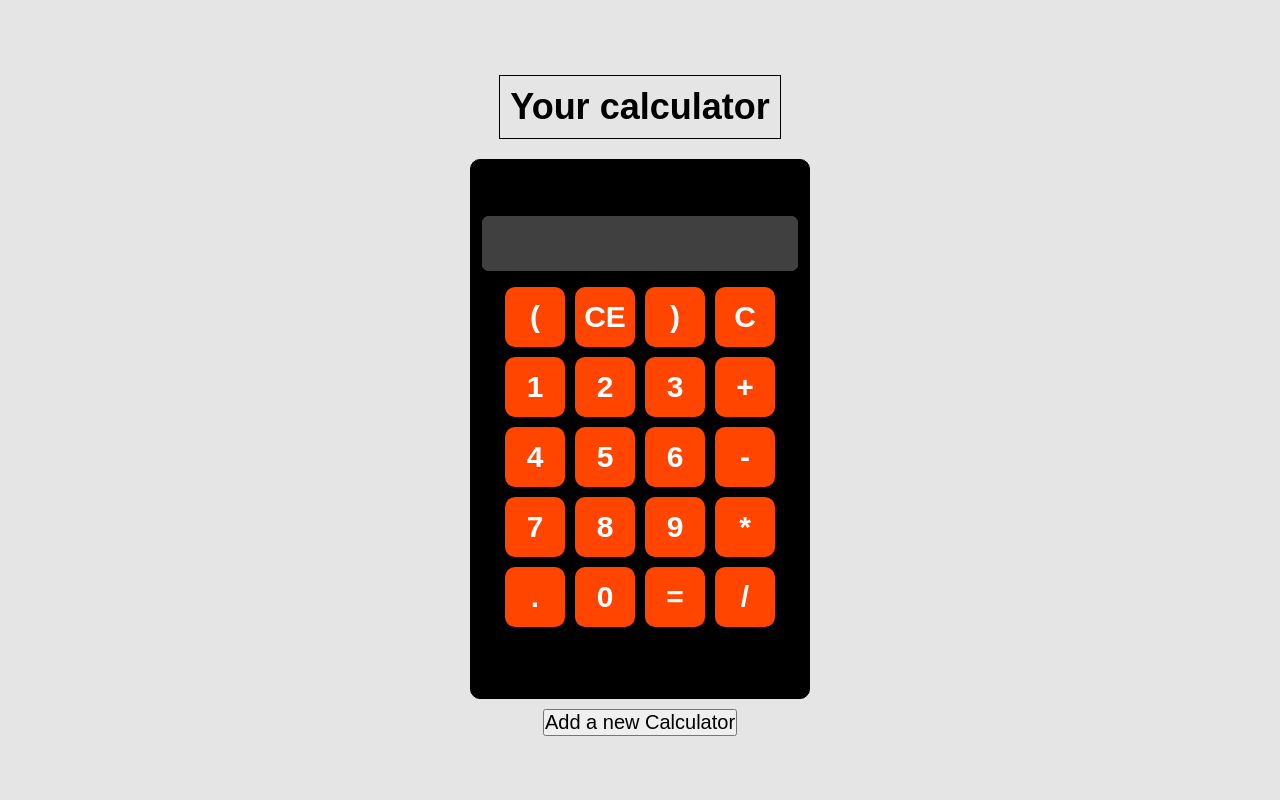
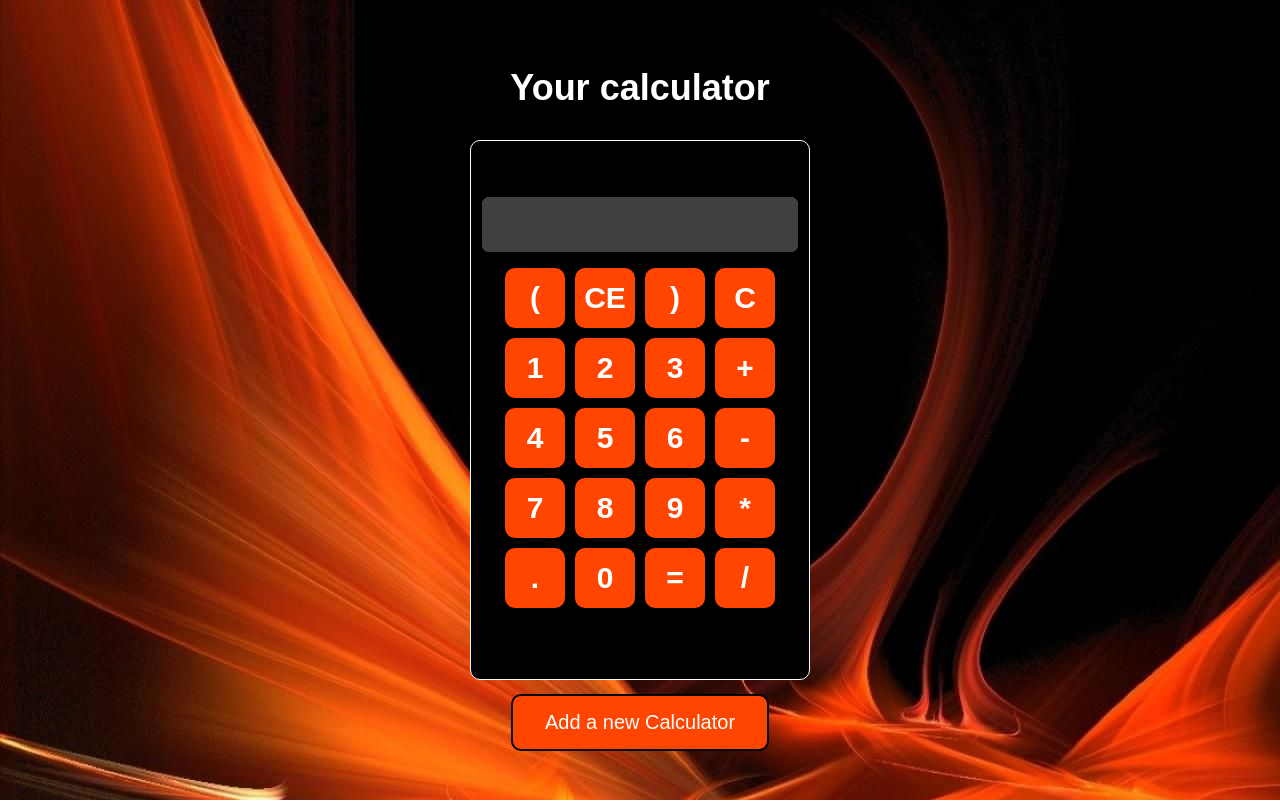
Before and after one commit to AvetBadalyan/ACA-Calculator-with-React, a React (Create React App) app: page / in a window 1280 px wide. Built offline with nearby package versions, Linux system fonts and the light colour scheme.

Commit message:
fix: styled the background and buttons

```diff
--- a/src/App.css
+++ b/src/App.css
@@ -12,8 +12,17 @@
   width: 100vw;
 }
 
-button {
+.calculator-add-button {
   font-size: 20px;
+  border: 2px solid black;
+  border-radius: 10px;
+  background-color: orangered;
+  padding: 15px 32px;
+  text-align: center;
+  text-decoration: none;
+  margin: 4px 2px;
+  cursor: pointer;
+  color: white;
 }
 
 .all-calculators {
--- a/src/App.js
+++ b/src/App.js
@@ -2,6 +2,7 @@ import { useState } from "react";
 import "./App.css";
 import CalculatorClass from "./Components/CalculatorClass";
 import Header from "./Components/Header";
+import background from "./bg.jpeg";
 
 function App() {
   const [calcArray, setCalcArray] = useState([1]);
@@ -10,7 +11,12 @@ function App() {
   };
 
   return (
-    <div className="App">
+    <div
+      className="App"
+      style={{
+        backgroundImage: `url(${background})`,
+      }}
+    >
       <Header />
       <div className="all-calculators">
         {calcArray.map((item) => (
@@ -18,7 +24,7 @@ function App() {
         ))}
       </div>
 
-      <button onClick={calculatorAddHandler}>Add a new Calculator</button>
+      <button onClick={calculatorAddHandler} className="calculator-add-button">Add a new Calculator</button>
     </div>
   );
 }
--- a/src/Components/CalculatorClass.css
+++ b/src/Components/CalculatorClass.css
@@ -1,6 +1,7 @@
 .calculator {
   box-sizing: border-box;
-  border: 1px solid black;
+  border: 1px solid white;
+  border-radius: 10px;
   display: flex;
   flex-direction: column;
   justify-content: center;
--- a/src/Components/Header.css
+++ b/src/Components/Header.css
@@ -6,4 +6,5 @@
   margin: 10px;
   padding: 10px;
   box-sizing: border-box;
+  color: white;
 }
--- a/src/index.css
+++ b/src/index.css
@@ -1,3 +1,5 @@
+
+
 *{
    margin: 0;
   padding: 0;
--- a/src/index.js
+++ b/src/index.js
@@ -2,6 +2,7 @@ import React from 'react';
 import ReactDOM from 'react-dom/client';
 import './index.css';
 import App from './App';
+
 
 
 const root = ReactDOM.createRoot(document.getElementById('root'));
```
Also changed, not shown: src/bg.jpeg (added).
